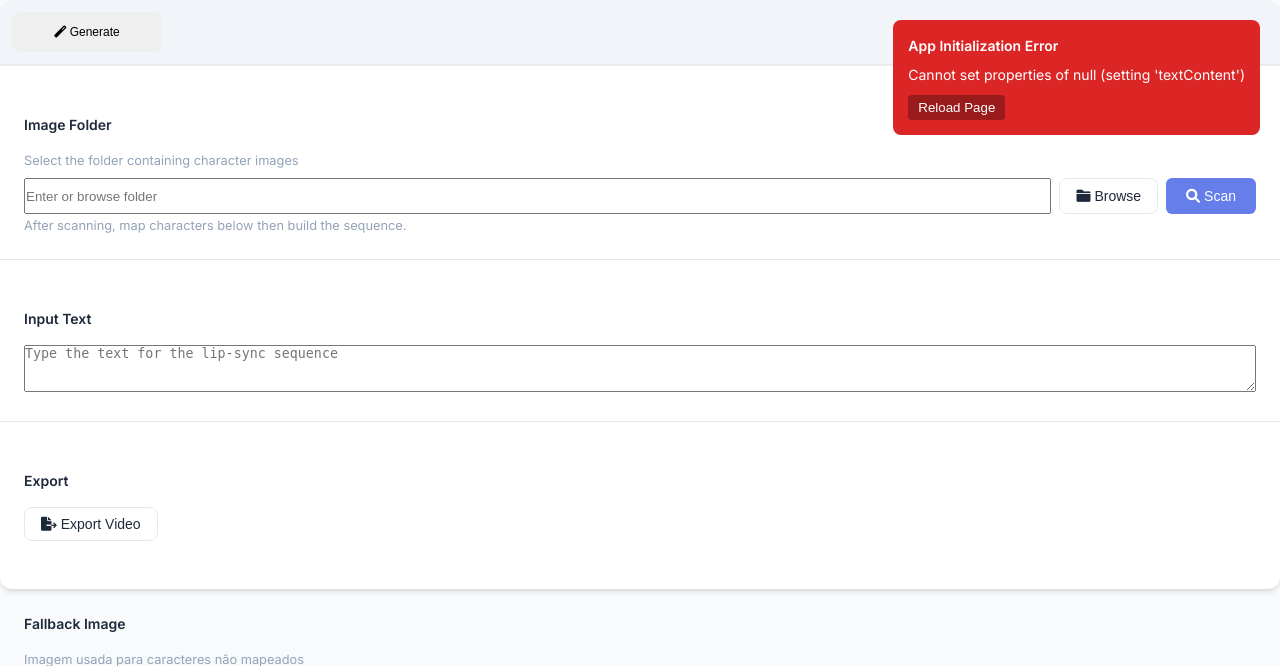
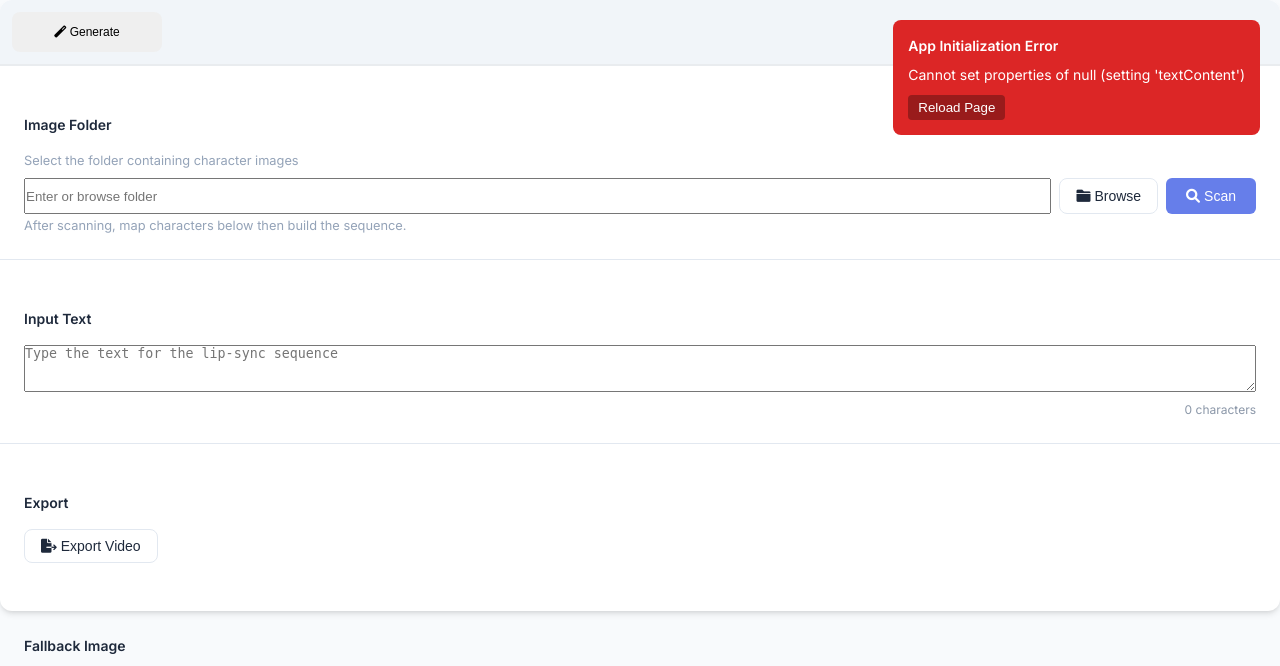
Before and after one commit to RafGonzatto/Face-Sequencer, a Flask app: page / in a window 1280 px wide. Shown: the top 666 px of the page. Run offline with Flask 3, Linux system fonts and the light colour scheme; parts of the project's set-up code (start-up, migrations or seed data) failed here and were passed over; some libraries are stand-ins or nearby versions.

Commit message:
fix(index): restore missing #charCount element to prevent null reference in updateCharCount

```diff
--- a/templates/index.html
+++ b/templates/index.html
@@ -160,6 +160,9 @@
           placeholder="Type the text for the lip-sync sequence"
           style="width:100%; resize:vertical;"
         ></textarea>
+        <div id="charCount" class="char-count" aria-live="polite" style="margin-top:4px;font-size:12px;opacity:0.75;">
+          0 characters
+        </div>
       </div>
 
       <div class="section" id="exportActionsSection">
```
